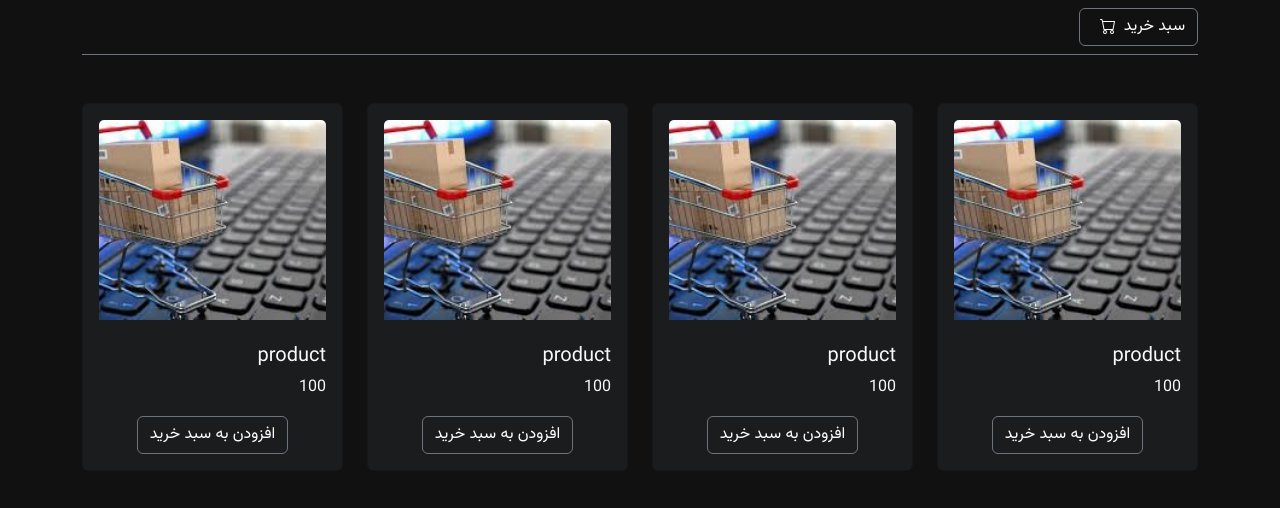
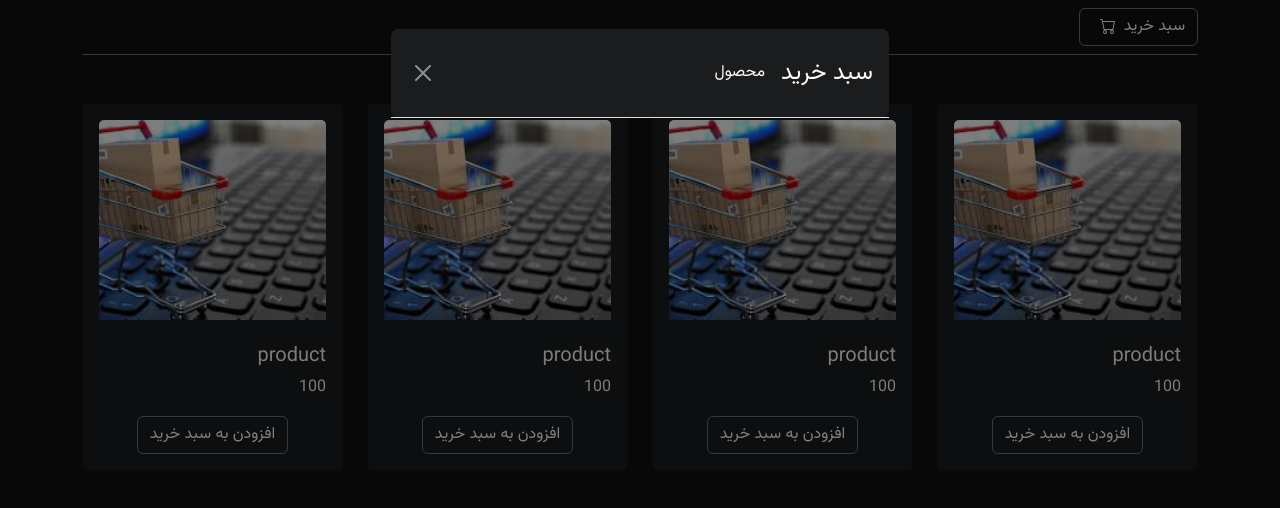
Before and after one commit to rahimialijan/React-Shopping-Cart, a React (Vite) app: page / in a window 1280 px wide. Both pictures are taken after a click on the button "سبد خرید". Shown: the top 508 px of the page. Built offline with nearby package versions, Linux system fonts and the light colour scheme.

Commit message:
Add pop-up for the webpage

```diff
--- a/src/components/Navbar.jsx
+++ b/src/components/Navbar.jsx
@@ -1,16 +1,42 @@
-import { Navbar as NavbarBS, Button } from "react-bootstrap";
+import { useState } from "react";
+import { Navbar as NavbarBS, Button, Modal } from "react-bootstrap";
 import { BsCart } from "react-icons/bs";
 
 const Navbar = () => {
+  const [showModal, setShowModal] = useState(false);
+  const handleShowModal = () => {
+    setShowModal(true);
+  };
+  const handleCloseModal = () => {
+    setShowModal(false);
+  };
+
   return (
+    <>
       <NavbarBS className="border-bottom border-secondary">
         <NavbarBS.Collapse className="justify-content-end">
-        <Button variant="btn btn-outline-secondary" className="text-white">
+          <Button
+            onClick={handleShowModal}
+            variant="btn btn-outline-secondary"
+            className="text-white"
+          >
             <BsCart className="mx-2" />
             سبد خرید
           </Button>
         </NavbarBS.Collapse>
       </NavbarBS>
+      <Modal
+        contentClassName="card-bg"
+        dir="rtl"
+        show={showModal}
+        onHide={handleCloseModal}
+      >
+        <Modal.Header closeButton closeVariant="white">
+          <Modal.Title>سبد خرید</Modal.Title>
+          <Modal.Body>محصول</Modal.Body>
+        </Modal.Header>
+      </Modal>
+    </>
   );
 };
 
```
Lines whose indentation alone changed are shown as unchanged.
